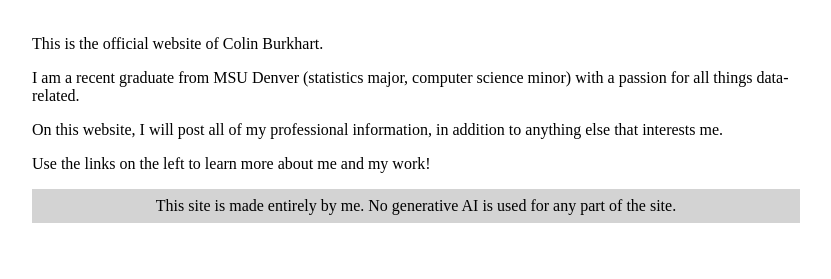
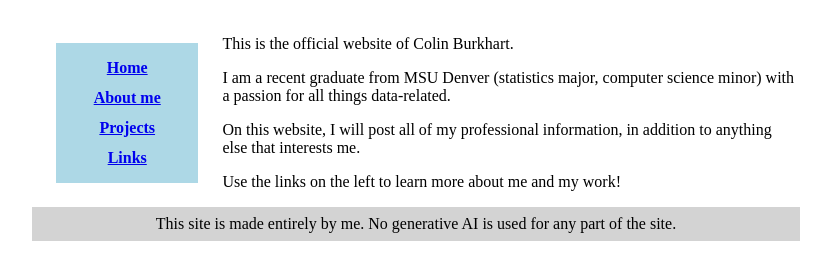
Before and after one commit to cburkha2/site, a plain HTML site: page index.html in a window 1280 px wide. Shown: the part 61-340 px from the top of the page, without its empty margins (224-1055 px from the left). Drawn offline with Linux system fonts and the light colour scheme.

Commit message:
Add navigation pane

```diff
--- a/index.html
+++ b/index.html
@@ -10,12 +10,27 @@
     <div class="head">
         <h1>The Official Website of Colin Burkhart</h1>
     </div>
-    <div class="content">
-        <p>This is the official website of Colin Burkhart.</p>
-        <p>I am a recent graduate from MSU Denver (statistics major, computer science minor) with a passion for all things data-related. </p>
-        <p>On this website, I will post all of my professional information, in addition to anything else that interests me. </p>
-        <p>Use the links on the left to learn more about me and my work!</p>
+
+    <div class="body">
+        <div class="nav">
+            <ul>
+                <li><a href="index.html">Home</a></li>
+                <li><a href="about.html">About me</a></li>
+                <li><a href="projects.html">Projects</a></li>
+                <li><a href="links.html">Links</a></li>
+            </ul>
+        </div>
+
+        <div class="content">
+            <p>This is the official website of Colin Burkhart.</p>
+            <p>I am a recent graduate from MSU Denver (statistics major, computer science minor) with a passion for all things data-related. </p>
+            <p>On this website, I will post all of my professional information, in addition to anything else that interests me. </p>
+            <p>Use the links on the left to learn more about me and my work!</p>
+        </div>
     </div>
-    <div class="tail">This site is made entirely by me. No generative AI is used for any part of the site.</div>
+
+    <div class="tail">
+        This site is made entirely by me. No generative AI is used for any part of the site.
+    </div>
 </body>
 </html>
--- a/style.css
+++ b/style.css
@@ -1,3 +1,7 @@
+* {
+    box-sizing: border-box;
+}
+
 body {
     display: flex;
     flex-direction: column;
@@ -11,9 +15,33 @@ body {
     text-decoration: underline;
 }
 
+.body {
+    display: flex;
+}
+
+.body .nav {
+    display: flex;
+    width: 192px;
+    background-color: lightblue;
+    justify-content: center;
+    margin: 24px;
+    padding: 8px;
+}
+
+.body .nav ul {
+    display: flex;
+    flex-direction: column;
+    justify-content: space-between;
+    list-style-type: none;
+    margin: 8px;
+    padding: 0;
+    text-align: center;
+    font-weight: bold;
+}
+
 .tail {
     display: flex;
     justify-content: center;
-    background-color:lightgray;
+    background-color: lightgray;
     padding: 8px;
 }
```
